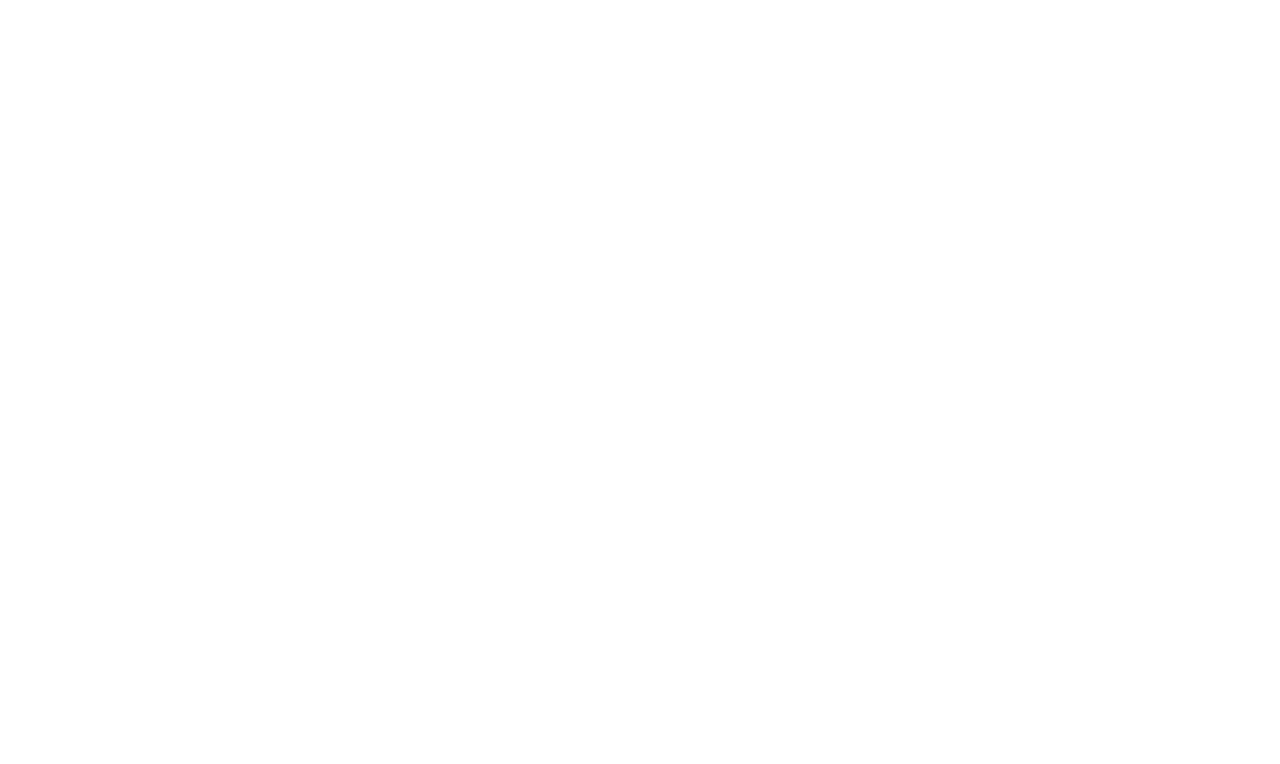
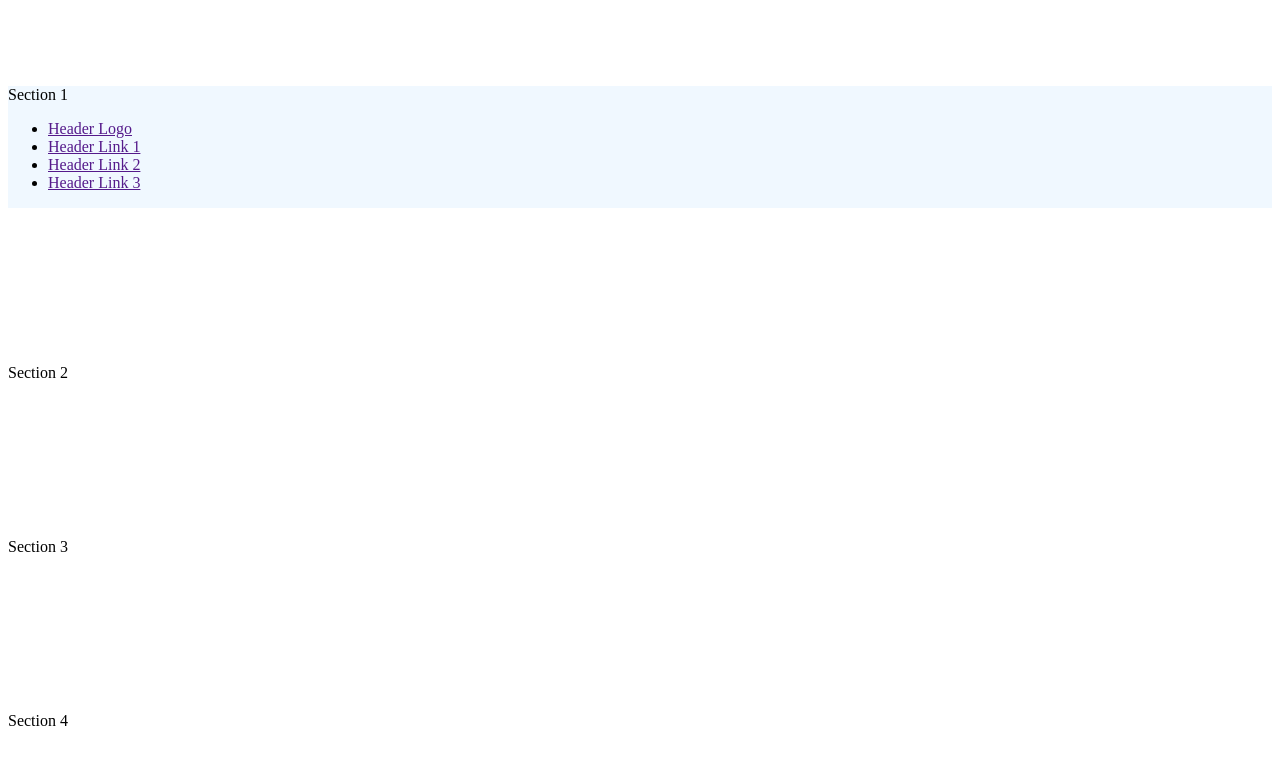
Before and after one commit to jmanacid1/odin-project-landing-page, a plain HTML site: page index.html in a window 1280 px wide. Drawn offline with Linux system fonts and the light colour scheme.

Commit message:
add header html content

```diff
--- a/index.html
+++ b/index.html
@@ -8,6 +8,26 @@
 </head>
 <link rel="stylesheet" href="styles.css">
 <body>
+    <div class="section-1">
+        Section 1
+        <div class="header">
+            <ul>
+                <li><a href="">Header Logo</a></li>
+                <li><a href="">Header Link 1</a></li>
+                <li><a href="">Header Link 2</a></li>
+                <li><a href="">Header Link 3</a></li>
+            </ul>
+        </div>
+    </div>
+    <div class="section-2">
+        Section 2
+    </div>
+    <div class="section-3">
+        Section 3
+    </div>
+    <div class="section-4">
+        Section 4
+    </div>
 
 
 </body>
--- a/styles.css
+++ b/styles.css
@@ -0,0 +1,9 @@
+body{
+    display: flex;
+    flex-direction: column;
+    justify-content: space-around;
+    min-height: 100vh;
+}
+.section-1{
+    background-color: aliceblue;
+}
```
